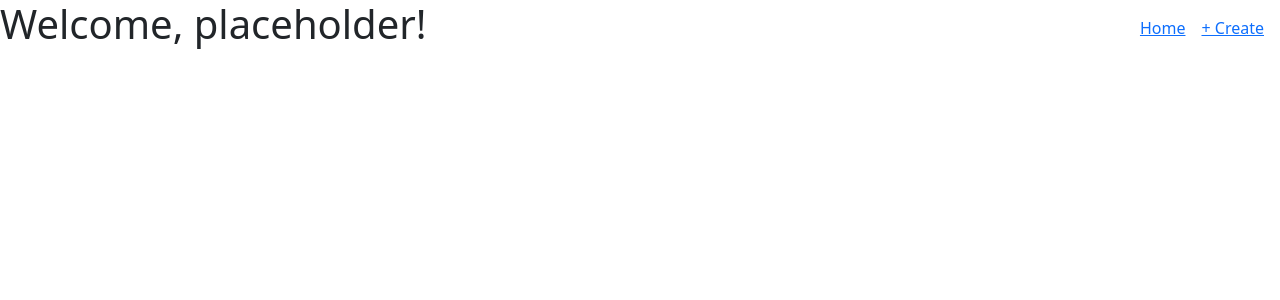
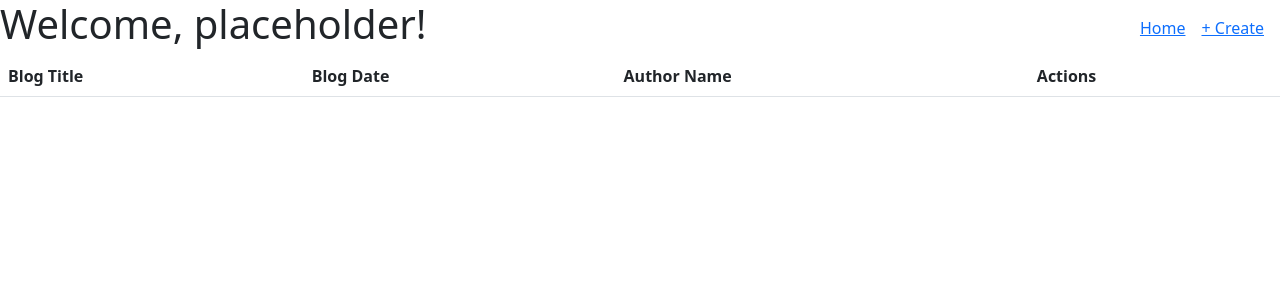
Before and after one commit to chonger878/flask-practice-blog, a Flask app: page /dashboard in a window 1280 px wide. Shown: the top 300 px of the page. Run offline with Flask 3, Linux system fonts and the light colour scheme; lists and menus that the app fills with data are empty.

Commit message:
Added table to dashboard.html file

```diff
--- a/flask_app/templates/dashboard.html
+++ b/flask_app/templates/dashboard.html
@@ -18,5 +18,15 @@
             </div>
         </div>
     </div>
+    <table class="table table-striped">
+        <thead>
+            <tr>
+                <th scope="col">Blog Title</th>
+                <th scope="col">Blog Date</th>
+                <th scope="col">Author Name</th>
+                <th scope="col">Actions</th>
+            </tr>
+        </thead>
+    </table>
 </body>
 </html>
```
